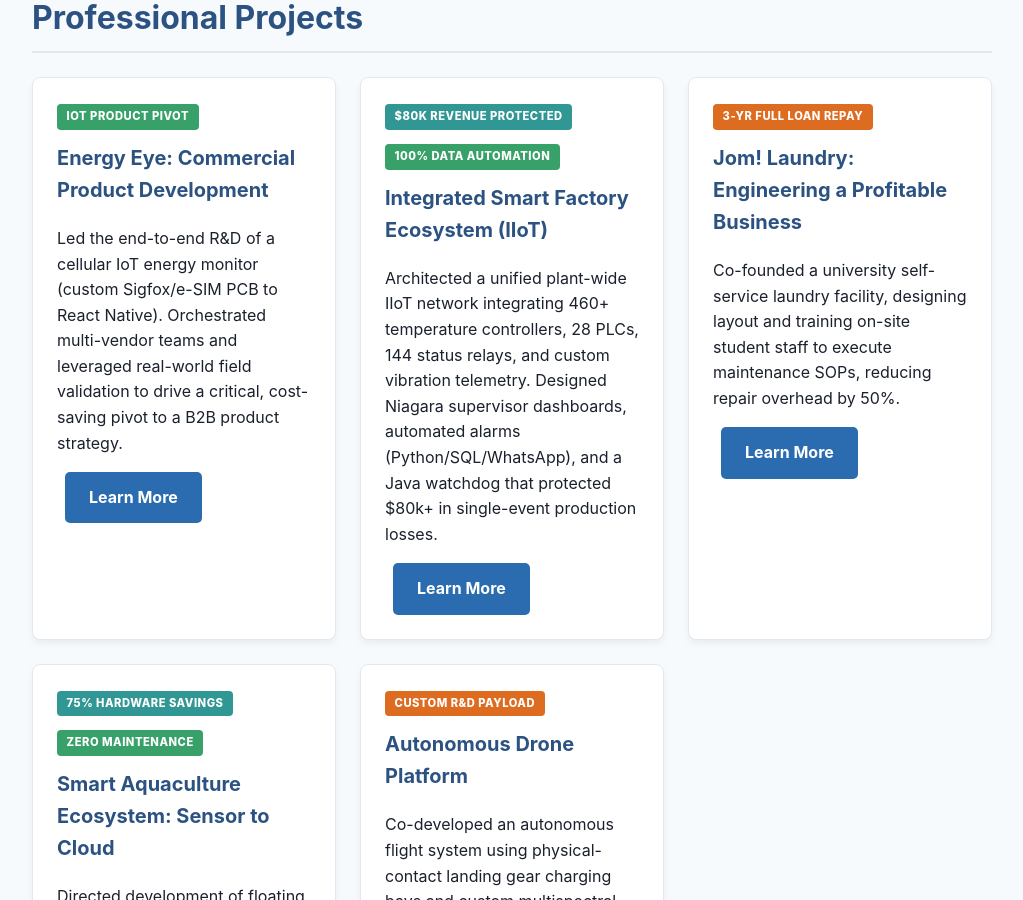
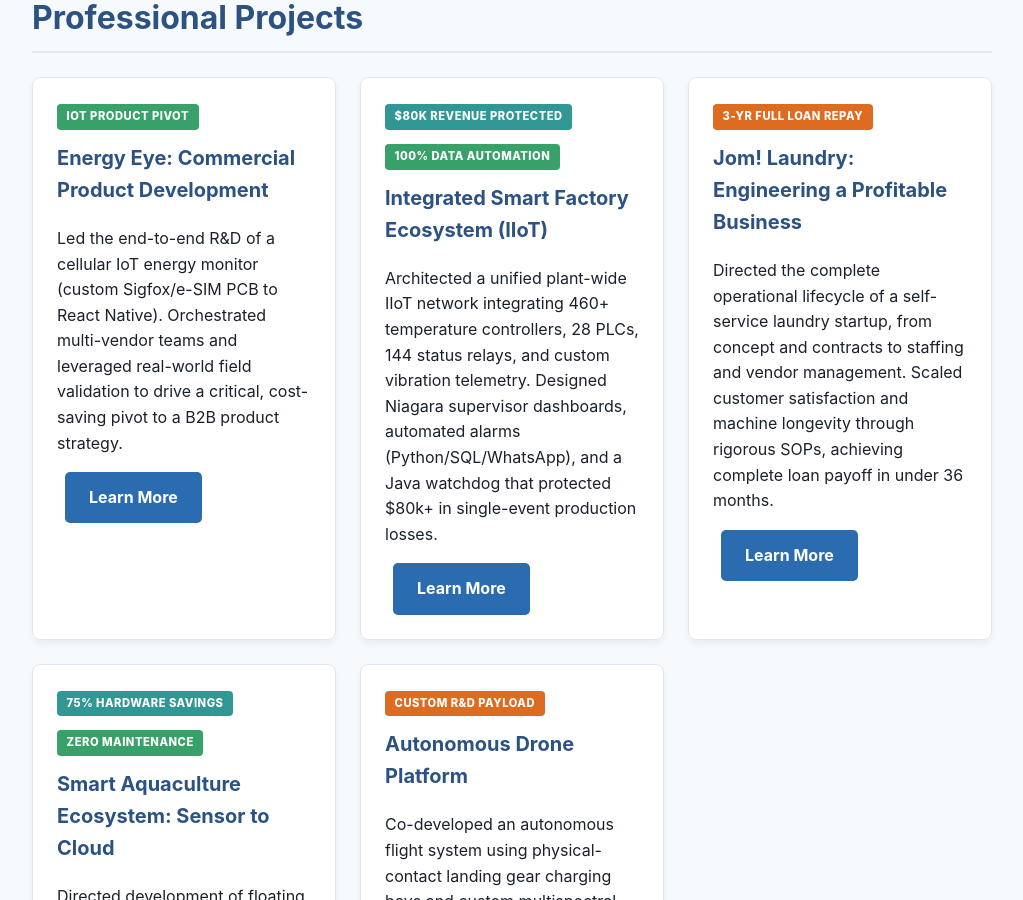
Before and after one commit to xion-xion/xion-xion.github.io, a Jekyll site: the page built from index.html, in a window 1280 px wide and 900 px high, scrolled down 2529 px. Shown: the whole window, without its empty margins (128-1151 px from the left). Built offline with Jekyll 4.4.1, drawn with Linux system fonts in a browser that asks for light colours.

Commit message:
Optimize Jom! Laundry project card description

```diff
--- a/index.html
+++ b/index.html
@@ -233,7 +233,7 @@
         <div class="project-card">
             <span class="metric-badge orange">3-Yr Full Loan Repay</span>
             <h3>Jom! Laundry: Engineering a Profitable Business</h3>
-            <p>Co-founded a university self-service laundry facility, designing layout and training on-site student staff to execute maintenance SOPs, reducing repair overhead by 50%.</p>
+            <p>Directed the complete operational lifecycle of a self-service laundry startup, from concept and contracts to staffing and vendor management. Scaled customer satisfaction and machine longevity through rigorous SOPs, achieving complete loan payoff in under 36 months.</p>
             <a href="projects/project-laundry.html" class="button">Learn More</a>
         </div>
         <div class="project-card">
```
